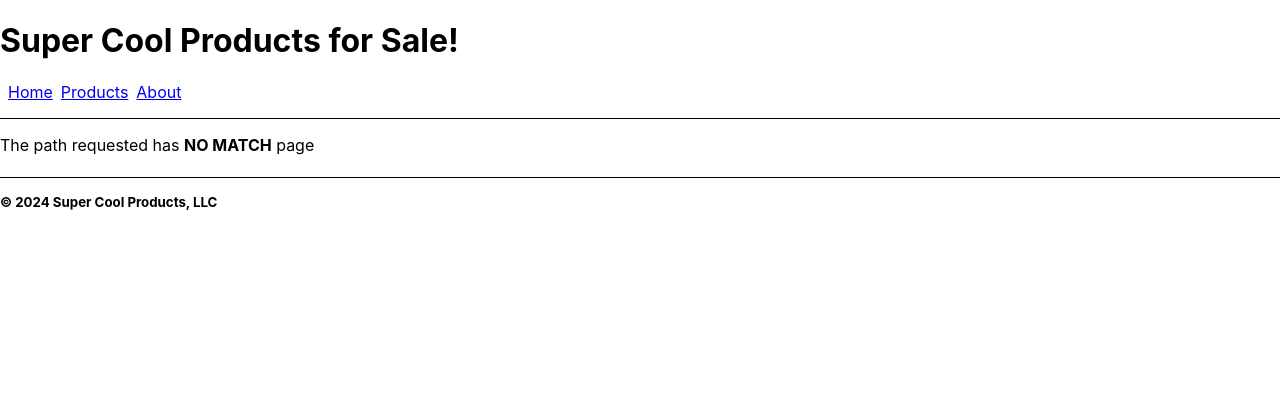
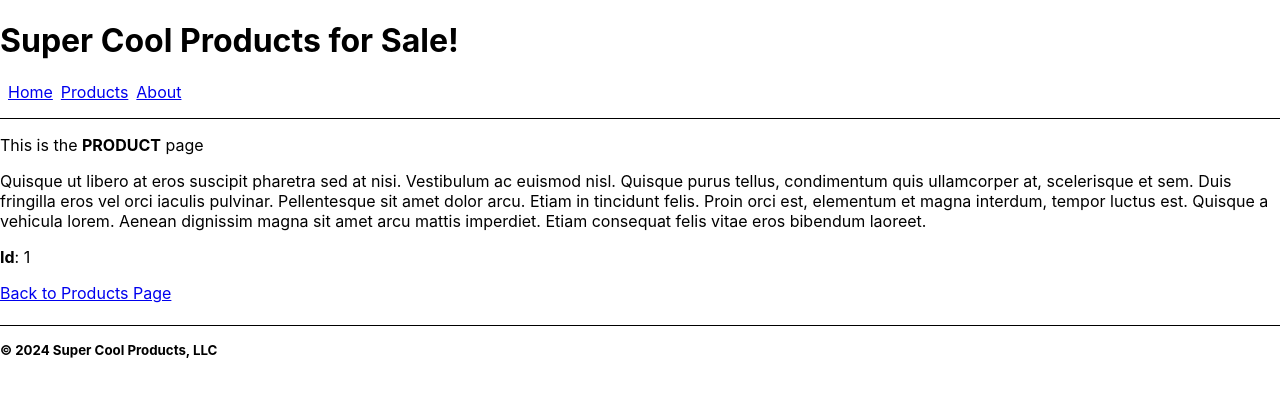
Before and after one commit to kbauer17/react-router-demo, a React (Create React App) app: page /product/1 in a window 1280 px wide. Shown: the top 396 px of the page. Built offline with nearby package versions, Linux system fonts and the light colour scheme.

Commit message:
[1.13] useParams hook

```diff
--- a/src/App.js
+++ b/src/App.js
@@ -2,6 +2,7 @@
 import Home from "./components/Home";
 import About from './components/About';
 import Products from './components/Products';
+import Product from "./components/Product";
 
 function App() {
   const products = [
@@ -30,6 +31,7 @@
         <Route index element={<Home />} />
         <Route path="home" element={<Home />} />
         <Route path="products" element={<Products products={products} />} />
+        <Route path="product/:id" element={<Product />} />
         <Route path="about" element={<About />} />
         <Route path="*" element={<NoMatch />} />
       </Routes>
--- /dev/null
+++ b/src/components/Product.jsx
@@ -0,0 +1,20 @@
+import { Link } from 'react-router-dom'
+import { useParams } from 'react-router-dom';
+
+function Product() {
+  const { id } = useParams();
+  return (
+    <div>
+      This is the <strong>PRODUCT</strong> page
+      <p>
+      Quisque ut libero at eros suscipit pharetra sed at nisi. Vestibulum ac euismod nisl. Quisque purus tellus, condimentum quis ullamcorper at, scelerisque et sem. Duis fringilla eros vel orci iaculis pulvinar. Pellentesque sit amet dolor arcu. Etiam in tincidunt felis. Proin orci est, elementum et magna interdum, tempor luctus est. Quisque a vehicula lorem. Aenean dignissim magna sit amet arcu mattis imperdiet. Etiam consequat felis vitae eros bibendum laoreet.
+      </p>
+      <div>
+        <strong>Id</strong>: {id}
+        <p><Link to="/products">Back to Products Page</Link></p>
+      </div>
+    </div>
+  );
+}
+
+export default Product;
```
